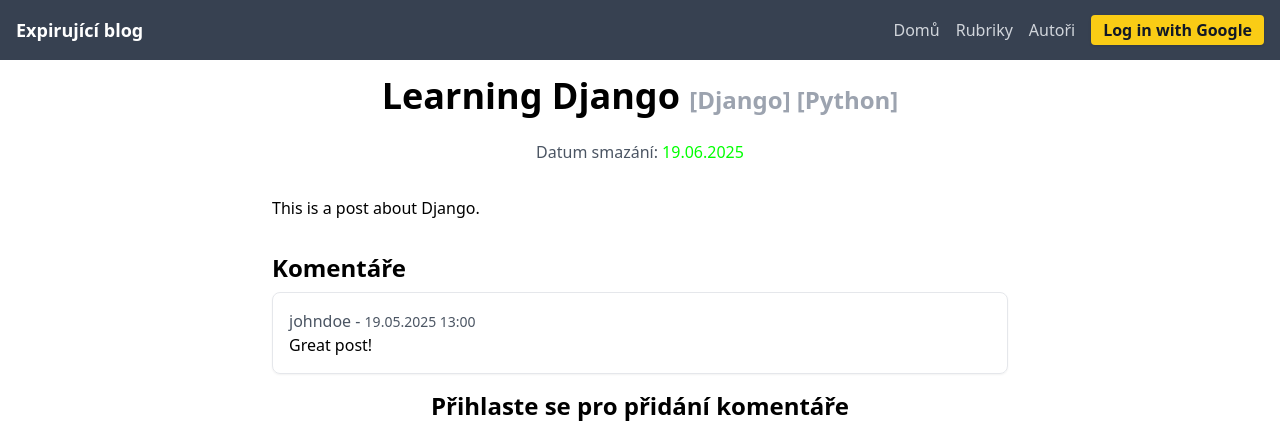
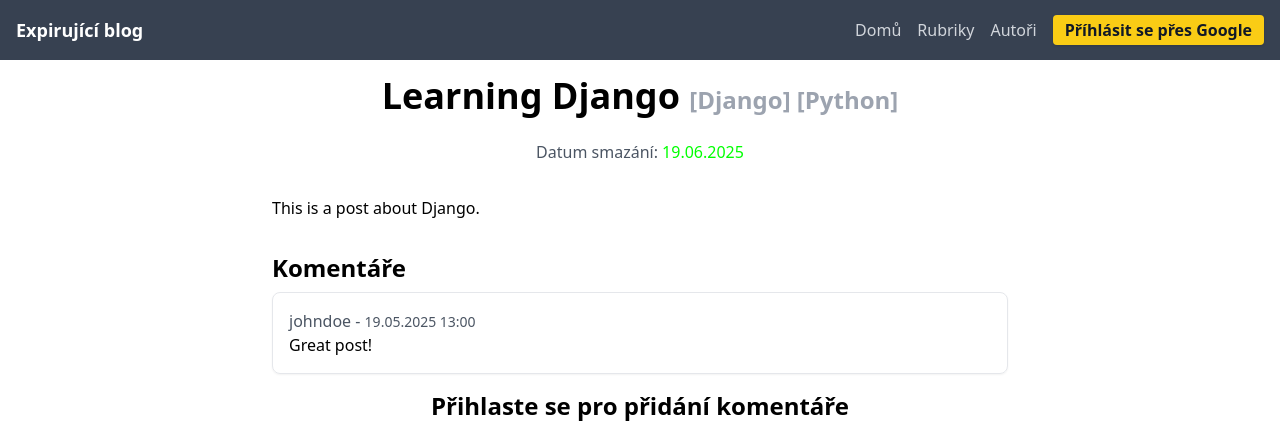
Before and after one commit to gyarab/2024_WA_INF1_kunc_python, a Django app: page /post/1/ in a window 1280 px wide. Shown: the top 421 px of the page. Run offline with Django 5.2, Linux system fonts and the light colour scheme; data comes from the database, SQL or seed files in the repository; some libraries are stand-ins or nearby versions.

Commit message:
translate

```diff
--- a/app/templates/base.html
+++ b/app/templates/base.html
@@ -28,10 +28,10 @@
                         {% if user.is_authenticated %}
                             <span class="text-green-400 font-semibold">{{ user.first_name }} {{ user.last_name }}</span>
                             <a href="{% url "logout" %}"
-                               class="ml-2 px-3 py-1 rounded bg-blue-600 text-white hover:bg-blue-700 transition">Logout</a>
+                               class="ml-2 px-3 py-1 rounded bg-blue-600 text-white hover:bg-blue-700 transition">Odhlásit se</a>
                         {% else %}
                             <a href="{% url "social:begin" "google-oauth2" %}"
-                               class="px-3 py-1 rounded bg-yellow-400 text-gray-900 font-semibold hover:bg-yellow-300 transition shadow">Log in with Google</a>
+                               class="px-3 py-1 rounded bg-yellow-400 text-gray-900 font-semibold hover:bg-yellow-300 transition shadow">Příhlásit se přes Google</a>
                         {% endif %}
                     </li>
                 </ul>
```
